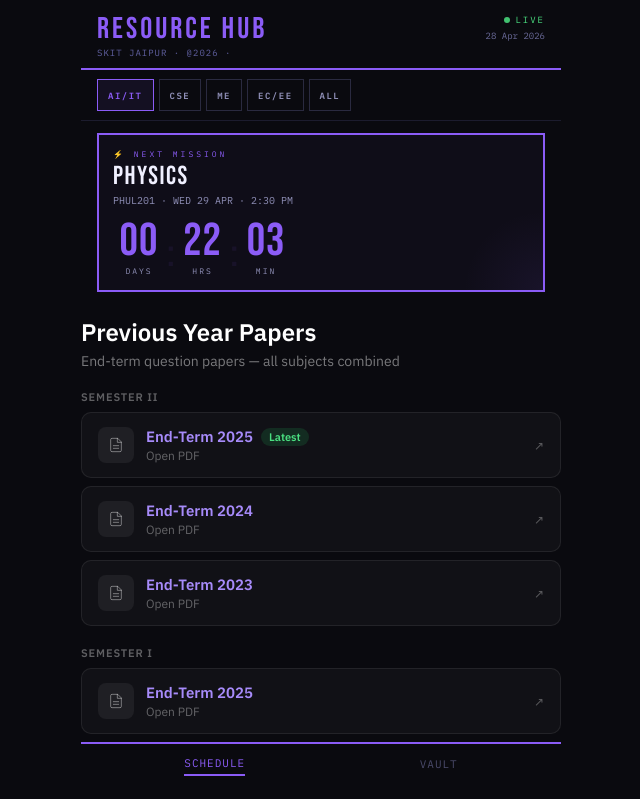
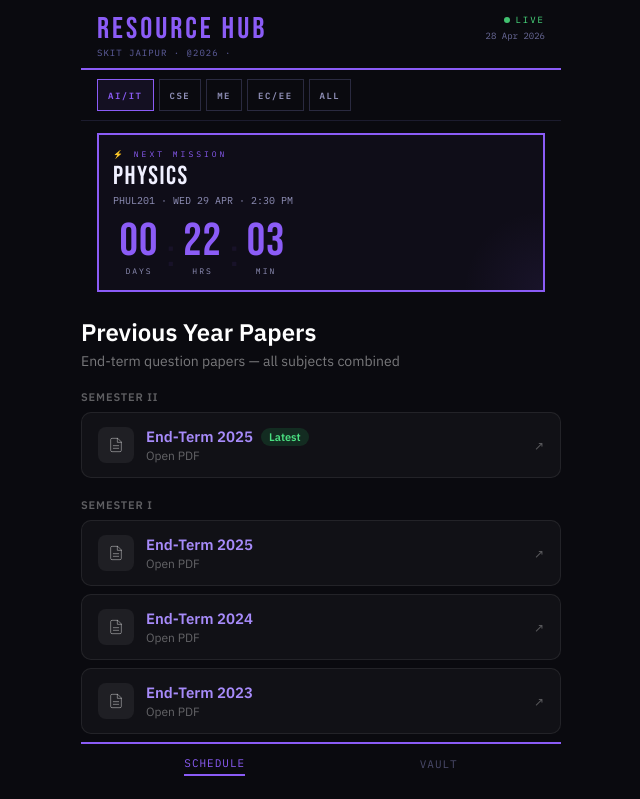
Before and after one commit to Hanu2908/Resource_Hub, a React (Vite) app: page / in a window 1280 px wide. Shown: the top 799 px of the page, without its empty margins (319-959 px from the left). Built offline with nearby package versions, Linux system fonts and the light colour scheme.

Commit message:
added pyq of autonomous

```diff
--- a/src/components/PYQSection.jsx
+++ b/src/components/PYQSection.jsx
@@ -4,9 +4,8 @@
     {
         sem: "Semester II",
         years: [
-            { year: "2025", url: "https://drive.google.com/file/d/1c7ftZiYwfONKj6A1-fzmOpGvp_H5IT45/view", latest: true },
-            { year: "2024", url: "https://drive.google.com/file/d/166eiJJ6V9yHRblj63jCP0OtL8PwScaFB/view" },
-            { year: "2023", url: "https://drive.google.com/file/d/1yqfWLdrd338SLxqf-l-0P7LAigSokPf3/view" },
+            { year: "2025", url: "https://drive.google.com/file/d/1rnX2vsD9iQpas4FPzvy1ei8jYVEr4_YK/view?usp=sharing", latest: true },
+
         ],
     },
     {
```
